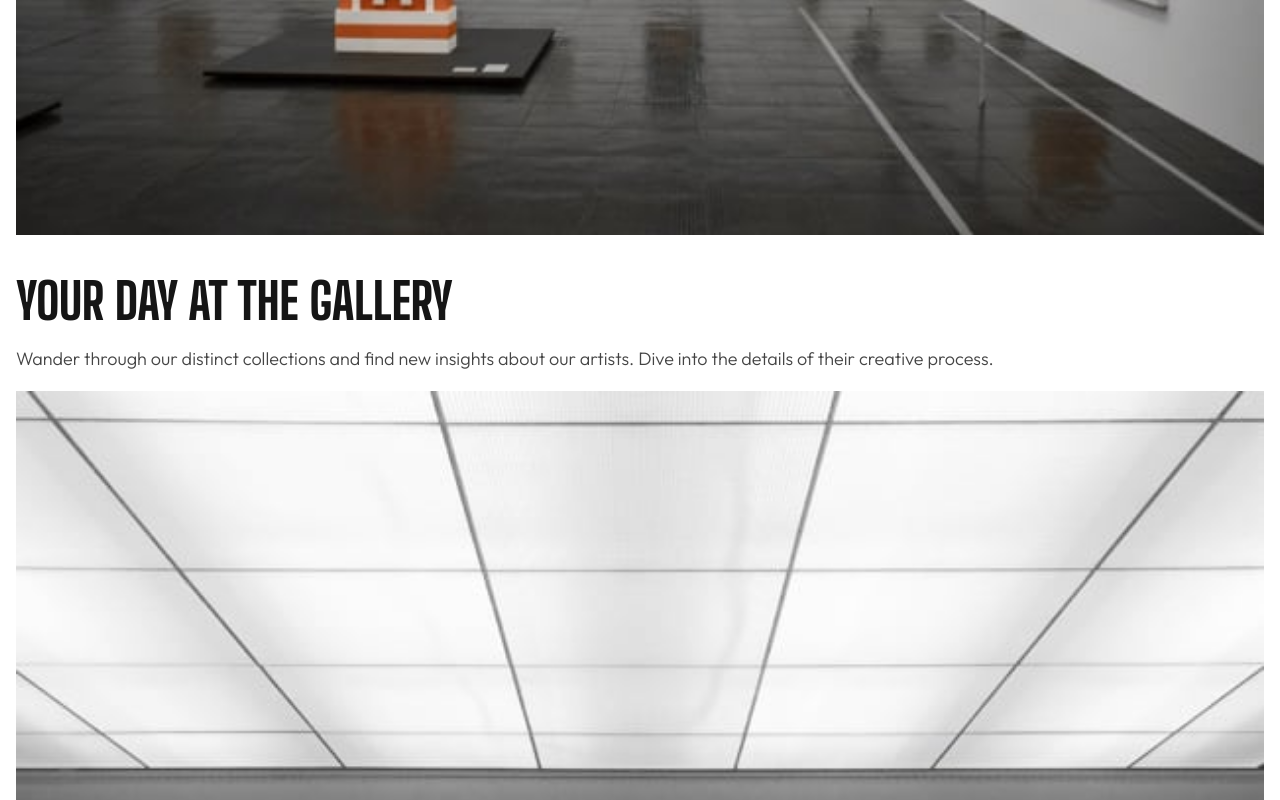
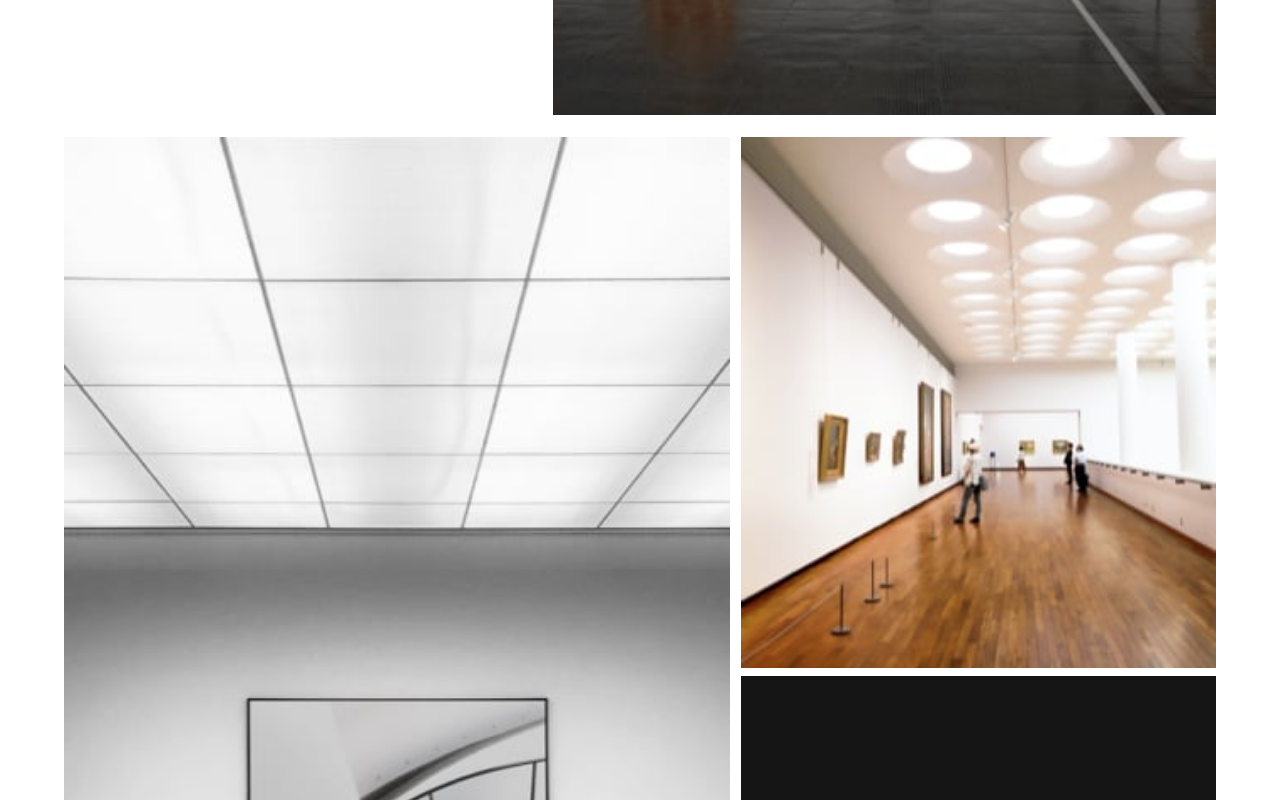
Before and after one commit to waldekglaz/art-gallery-FEM, a React (Create React App) app: page / in a window 1280 px wide. Shown: the part 1440-2240 px from the top of the page. Built offline with nearby package versions, Linux system fonts and the light colour scheme.

Commit message:
main 768px

```diff
--- a/src/Components/footer/Footer.js
+++ b/src/Components/footer/Footer.js
@@ -16,9 +16,9 @@ const Footer = () => {
         <address>99 King Street, Newport, USA.</address>
       </p>
       <div>
-        <SocialIcon src={facebookLogo} />
-        <SocialIcon src={instagramLogo} />
-        <SocialIcon src={twitterLogo} />
+        <SocialIcon src={facebookLogo} href="#" />
+        <SocialIcon src={instagramLogo} href="#" />
+        <SocialIcon src={twitterLogo} href="#" />
       </div>
     </StyledFooter>
   );
--- a/src/Components/footer/SocialIcon.js
+++ b/src/Components/footer/SocialIcon.js
@@ -1,6 +1,10 @@
 import React from "react";
 
 const SocialIcon = (props) => {
-  return <img src={props.src} alt={props.alt} className="social-icon" />;
+  return (
+    <a href={props.href}>
+      <img className="social-icon" src={props.src} alt={props.alt} />
+    </a>
+  );
 };
 export default SocialIcon;
--- a/src/Components/main/Main.js
+++ b/src/Components/main/Main.js
@@ -9,13 +9,14 @@ import image2PC from "../../assets/desktop/image-grid-2.jpg";
 import image3Mobile from "../../assets/mobile/image-grid-3.jpg";
 import image3Tablet from "../../assets/tablet/image-grid-3.jpg";
 import image3PC from "../../assets/desktop/image-grid-3.jpg";
-import MainText from "./MainText";
+
 import { StyledMain } from "../styles/Main.styled";
 import { StyledMainText } from "../styles/MainText.styled";
 
 const Main = () => {
   return (
     <StyledMain>
+      <div className="flex-container-1">
         <MainPicture
           srcDesktop={image1PC}
           srcTablet={image1Tablet}
@@ -23,14 +24,15 @@ const Main = () => {
           className="img img1"
           alt="Inside of our gallery"
         />
-      <StyledMainText>
+        <StyledMainText className="text-1">
           <h2>Your Day at the Gallery</h2>
           <p>
             Wander through our distinct collections and find new insights about
             our artists. Dive into the details of their creative process.
           </p>
         </StyledMainText>
-
+      </div>
+      <div className="flex-container-2">
         <MainPicture
           srcDesktop={image2PC}
           srcTablet={image2Tablet}
@@ -38,6 +40,7 @@ const Main = () => {
           className="img img2"
           alt="Inside of our gallery"
         />
+        <div className="flex-container-2-inner">
           <MainPicture
             srcDesktop={image3PC}
             srcTablet={image3Tablet}
@@ -45,13 +48,15 @@ const Main = () => {
             className="img img3"
             alt="Inside of our gallery"
           />
-      <StyledMainText dark>
+          <StyledMainText className="text-2" dark>
             <h2>COME & BE INSPIRED</h2>
             <p>
               We’re excited to welcome you to our gallery and see how our
               collections influence you.
             </p>
           </StyledMainText>
+        </div>
+      </div>
     </StyledMain>
   );
 };
--- a/src/Components/main/MainPicture.js
+++ b/src/Components/main/MainPicture.js
@@ -4,7 +4,7 @@ const MainPicture = (props) => {
   return (
     <picture>
       <source srcSet={props.srcDesktop} media="(min-width: 1440px)" />
-      <source srcSet={props.srcDesktop} media="(min-width: 768px)" />
+      <source srcSet={props.srcTablet} media="(min-width: 768px)" />
       <img className={props.className} src={props.srcMobile} alt={props.alt} />
     </picture>
   );
--- a/src/Components/main/MainText.js
+++ b/src/Components/main/MainText.js
@@ -3,7 +3,7 @@ import { StyledMainText } from "../styles/MainText.styled";
 
 const MainText = (props) => {
   return (
-    <StyledMainText>
+    <StyledMainText className="props.className">
       <h2>{props.title}</h2>
       <p>{props.text}</p>
     </StyledMainText>
--- a/src/Components/styles/Main.styled.js
+++ b/src/Components/styles/Main.styled.js
@@ -4,6 +4,57 @@ export const StyledMain = styled.main`
   padding: 0 1rem 7.5rem;
   & .img {
     margin-bottom: 1rem;
-    width: 100%;
+
   }
+  @media (min-width: 768px) {
+    padding-left: 5vw;
+    padding-right: 5vw;
+
+      & .flex-container-1{
+        display: flex;
+        justify-content: space-between;
+        margin-bottom: 1.43229vw;
+      }
+      & .text-1{
+        order: -1;
+        flex-basis: 31vw;
+      }
+      & .img1{
+        width: 51.82vw;
+      }
+      // & .text-1 h2{
+      //   padding-right: 3rem
+      // }
+      & .img{
+        margin-bottom:0;
+      }
+      & .img1{
+        flex-basis: 52vw;
+      }
+      & .flex-container-2{
+        display: flex;
+        justify-content: space-between;
+
+      }
+
+      & .img2{
+        width: 52vw;
+        margin-bottom:0;
+        height: 100%;
+        margin-right: 11px;
+      }
+      & .flex-container-2-inner{
+        flex-basis: 41vw;
+        display: flex;
+        flex-direction: column;
+        align-items: space-between;
+
+      }
+      & .img3{
+        width: 100%;
+      }
+      & .text-2{
+        padding: 11.0677vw 4.77604vw;
+        margin-top: 5px
+      }
 `;
--- a/src/Components/styles/MainText.styled.js
+++ b/src/Components/styles/MainText.styled.js
@@ -16,4 +16,14 @@ export const StyledMainText = styled.div`
     line-height: 28px;
     font-size: 1.125rem;
   }
+  @media (min-width: 768px) {
+    & h2 {
+      font-size: 6.5104vw;
+      line-height: 5.859vw;
+    }
+    & p {
+      font-size: 2.34375vw;
+      line-height: 3.8593vw;
+    }
+  }
 `;
```
Lines whose indentation alone changed are shown as unchanged.
